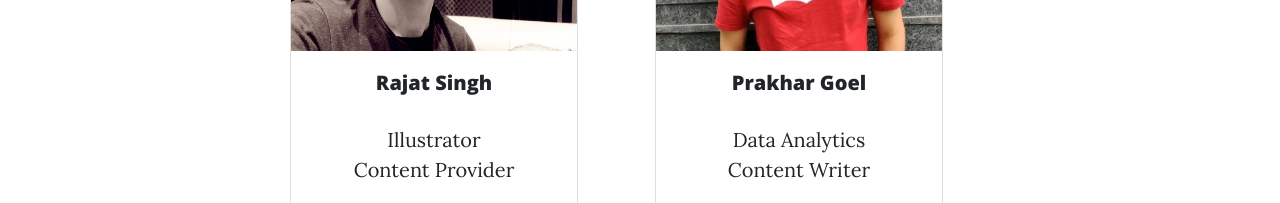
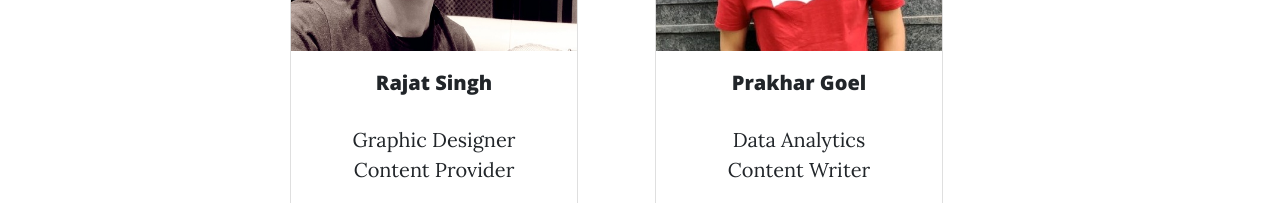
Before and after one commit to anugrahpaul2000/techx, a website: page about.html in a window 1280 px wide. Shown: the part 1620-1823 px from the top of the page. Drawn offline with nearby package versions, Linux system fonts and the light colour scheme.

Commit message:
Update about.html

```diff
--- a/about.html
+++ b/about.html
@@ -167,7 +167,7 @@
             <img class="card-img-top" src="img/rajat.jpg"  alt="Card image cap">
               <div class="card-body">
                 <h5 class="card-title">Rajat Singh</h5>
-                  <p class="card-text">Illustrator<br>Content Provider</p>
+                  <p class="card-text">Graphic Designer<br>Content Provider</p>
                   <!-- <a href="#" class="btn btn-primary">Know More</a>-->
             </div>
             <ul class="list-inline text-center">
```
